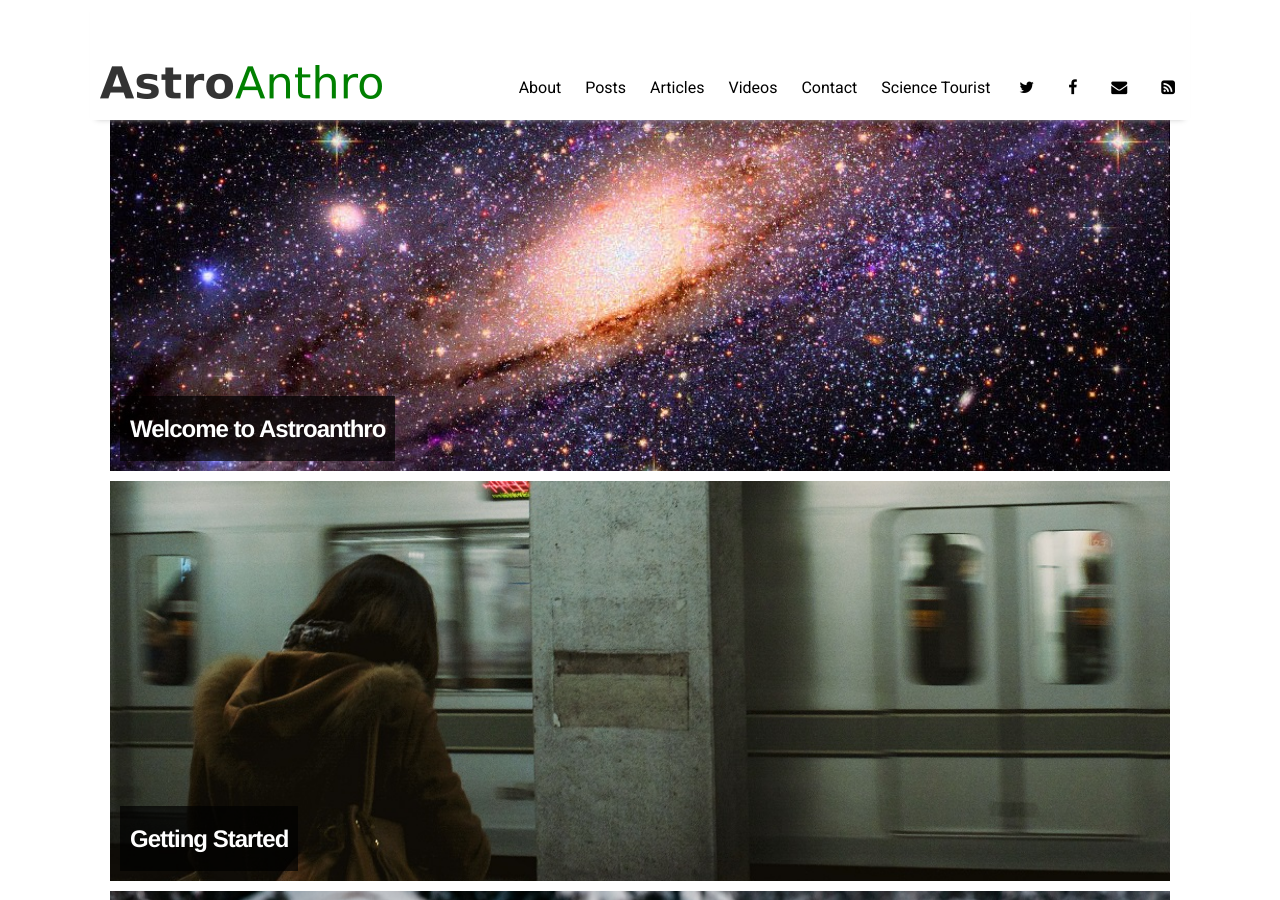
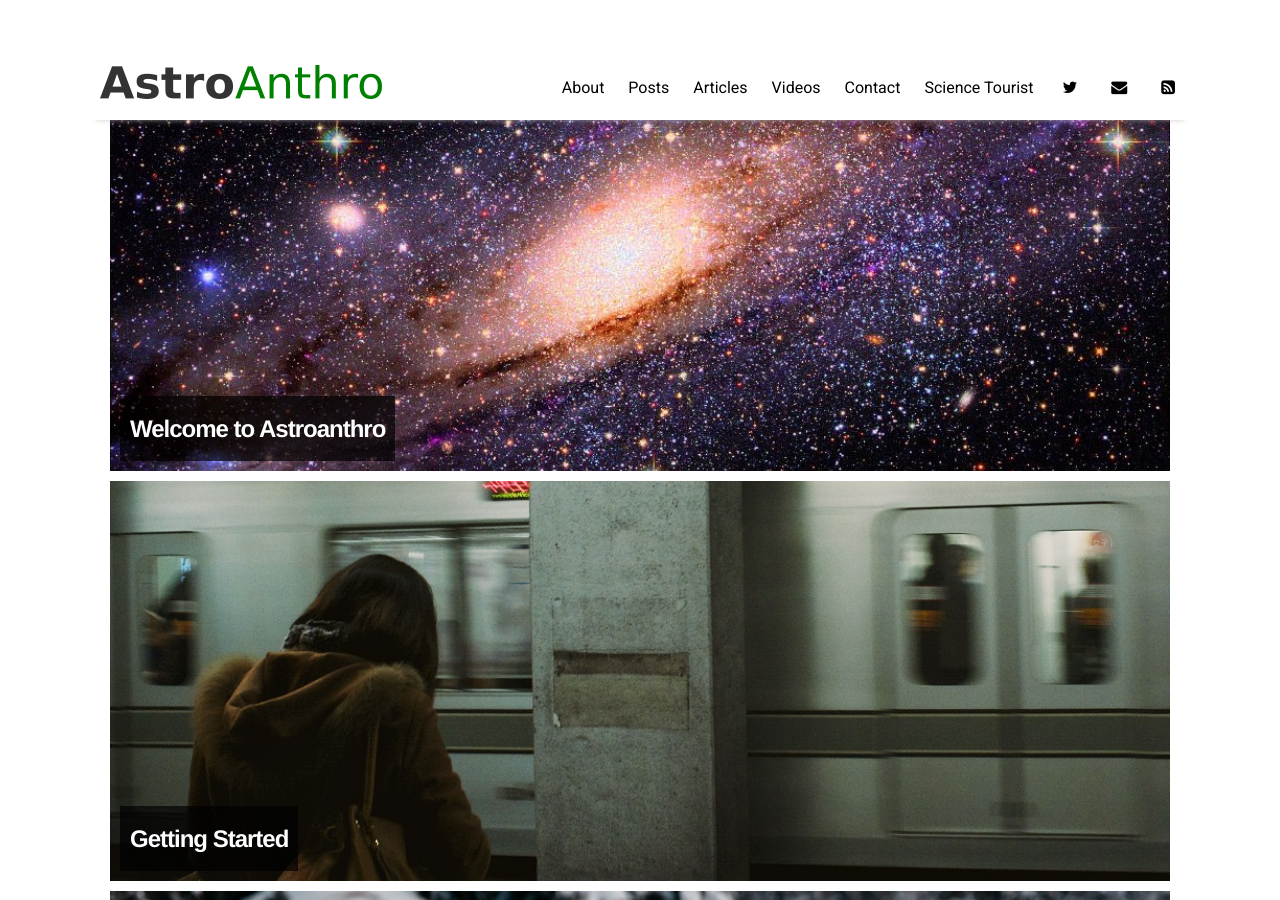
Before and after one commit to romeeld/AstroAnthro, a Jekyll site: the page built from index.html, in a window 1280 px wide and 900 px high. Built offline with Jekyll 4.4.1, drawn with Linux system fonts in a browser that asks for light colours; nearby versions of some CDN libraries; the list of posts is cut into pages by our own code.

Commit message:
Update settings.yml

```diff
--- a/_data/settings.yml
+++ b/_data/settings.yml
@@ -16,9 +16,9 @@ menu:
 # Available social icons are powered by Font Awesome, so you can use any icon that they offer
 social:
 - {icon: 'twitter', link: 'https://twitter.com/astroanthro'}
-- {icon: 'facebook', link: 'https://www.facebook.com/astroanthro'}
+#- {icon: 'facebook', link: 'https://www.facebook.com/astroanthro'}
 #- {icon: 'instagram', link: 'https://instagram.com/astroanthro'}
-- {icon: 'envelope', link: 'mailto:astroholbrook@gmail.com'}
+- {icon: 'envelope', link: 'mailto:thesciencetourist@gmail.com'}
 - {icon: 'rss-square', link: 'feed.xml'}
 # - {icon: 'rss-square', link: 'rss-feed.xml'}
 
```
